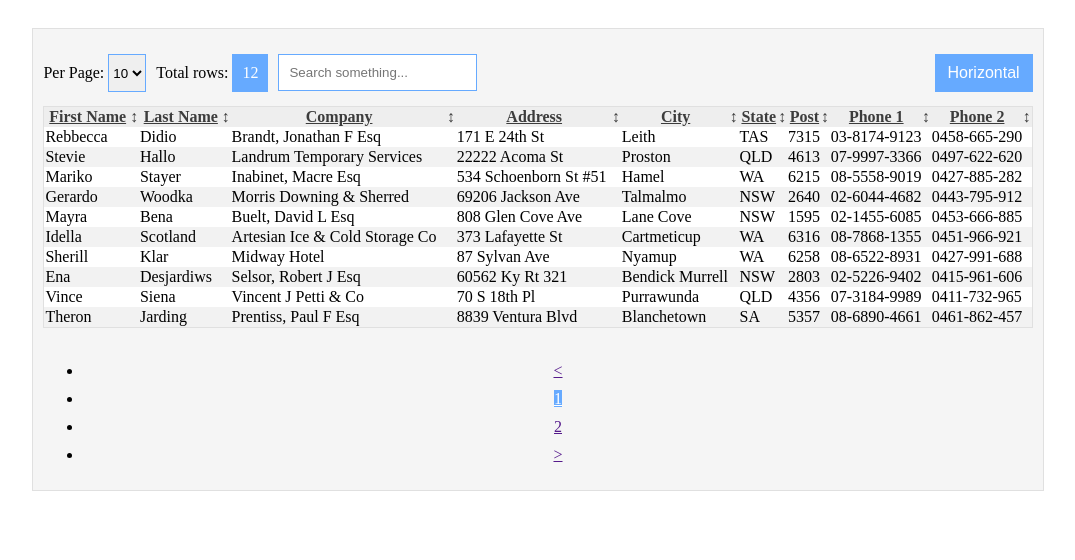
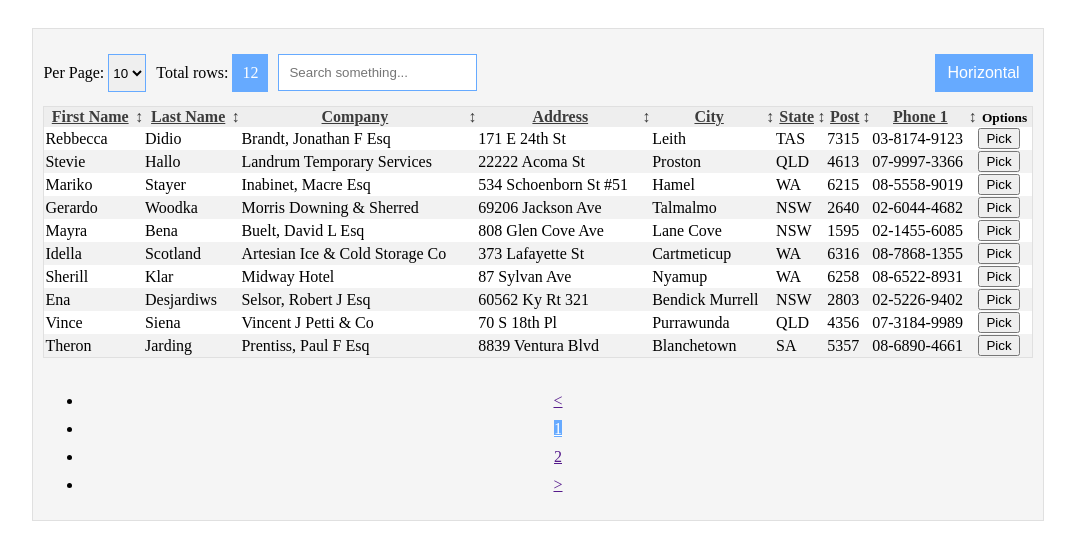
Before and after one commit to imanfattahi/gridvue2, a Vue app: page / in a window 1280 px wide. Shown: the top 560 px of the page, without its empty margins (102-1177 px from the left). Built offline with nearby package versions, Linux system fonts and the light colour scheme.

Commit message:
Pick item added

```diff
--- a/package.json
+++ b/package.json
@@ -1,6 +1,6 @@
 {
   "name": "gridvue2",
-  "version": "0.1.7",
+  "version": "0.1.9",
   "private": false,
   "main": "./dist/gridvue2.common.js",
   "module": "./dist/gridvue2.esm.js",
@@ -11,8 +11,8 @@
   },
   "scripts": {
     "serve": "vue-cli-service serve",
+    "lint": "vue-cli-service lint",
     "build": "vue-cli-service build",
-    "lint": "vue-cli-service lint",
     "build-bundle": "vue-cli-service build --target lib --name gridvue2 ./src/main.js"
   },
   "keywords": [
--- a/src/App.vue
+++ b/src/App.vue
@@ -10,7 +10,7 @@ export default {
   name: 'app',
   data: function () {
     return {
-      titles : ['First Name', 'Last Name', 'Company', 'Address', 'City', 'State', 'Post', 'Phone 1', 'Phone 2'],
+      titles : ['First Name', 'Last Name', 'Company', 'Address', 'City', 'State', 'Post', 'Phone 1'],
       config: {
         showTotal: true,
         pick: true,
@@ -55,8 +55,7 @@ export default {
           "city": "Leith",
           "state": "TAS",
           "post": 7315,
-          "phone1": "03-8174-9123",
-          "phone2": "0458-665-290"
+          "phone": "03-8174-9123"
         },
         {
           "first_name": "Stevie",
@@ -66,8 +65,7 @@ export default {
           "city": "Proston",
           "state": "QLD",
           "post": 4613,
-          "phone1": "07-9997-3366",
-          "phone2": "0497-622-620"
+          "phone": "07-9997-3366"
         },
         {
           "first_name": "Mariko",
@@ -77,8 +75,7 @@ export default {
           "city": "Hamel",
           "state": "WA",
           "post": 6215,
-          "phone1": "08-5558-9019",
-          "phone2": "0427-885-282"
+          "phone": "08-5558-9019"
         },
         {
           "first_name": "Gerardo",
@@ -88,8 +85,7 @@ export default {
           "city": "Talmalmo",
           "state": "NSW",
           "post": 2640,
-          "phone1": "02-6044-4682",
-          "phone2": "0443-795-912"
+          "phone": "02-6044-4682"
         },
         {
           "first_name": "Mayra",
@@ -99,8 +95,7 @@ export default {
           "city": "Lane Cove",
           "state": "NSW",
           "post": 1595,
-          "phone1": "02-1455-6085",
-          "phone2": "0453-666-885"
+          "phone": "02-1455-6085"
         },
         {
           "first_name": "Idella",
@@ -110,8 +105,7 @@ export default {
           "city": "Cartmeticup",
           "state": "WA",
           "post": 6316,
-          "phone1": "08-7868-1355",
-          "phone2": "0451-966-921"
+          "phone": "08-7868-1355"
         },
         {
           "first_name": "Sherill",
@@ -121,8 +115,7 @@ export default {
           "city": "Nyamup",
           "state": "WA",
           "post": 6258,
-          "phone1": "08-6522-8931",
-          "phone2": "0427-991-688"
+          "phone": "08-6522-8931"
         },
         {
           "first_name": "Ena",
@@ -132,8 +125,7 @@ export default {
           "city": "Bendick Murrell",
           "state": "NSW",
           "post": 2803,
-          "phone1": "02-5226-9402",
-          "phone2": "0415-961-606"
+          "phone": "02-5226-9402"
         },
         {
           "first_name": "Vince",
@@ -143,8 +135,7 @@ export default {
           "city": "Purrawunda",
           "state": "QLD",
           "post": 4356,
-          "phone1": "07-3184-9989",
-          "phone2": "0411-732-965"
+          "phone": "07-3184-9989"
         },
         {
           "first_name": "Theron",
@@ -154,8 +145,7 @@ export default {
           "city": "Blanchetown",
           "state": "SA",
           "post": 5357,
-          "phone1": "08-6890-4661",
-          "phone2": "0461-862-457"
+          "phone": "08-6890-4661"
         },
         {
           "first_name": "Amira",
@@ -165,8 +155,7 @@ export default {
           "city": "Rockside",
           "state": "QLD",
           "post": 4343,
-          "phone1": "07-8135-3271",
-          "phone2": "0478-867-289"
+          "phone": "07-8135-3271"
         },
         {
           "first_name": "Marica",
@@ -176,8 +165,7 @@ export default {
           "city": "Rosegarland",
           "state": "TAS",
           "post": 7140,
-          "phone1": "03-1174-6817",
-          "phone2": "0494-982-617"
+          "phone": "03-1174-6817"
         },
 
       ]
--- a/src/assets/scss/default.scss
+++ b/src/assets/scss/default.scss
@@ -108,3 +108,11 @@
   height: 35px;
   padding: 0 10px;
 }
+
+.gv-button {
+
+}
+
+.gv-picked td{
+  background: #00ff8c;
+}
--- a/src/components/GridVue/includes/grid-vue-head.vue
+++ b/src/components/GridVue/includes/grid-vue-head.vue
@@ -14,6 +14,9 @@
             </a>
             <span v-else v-html="title"></span>
         </th>
+      <th v-if="config.pick">
+        <small>Options</small>
+      </th>
     </tr>
     </thead>
 </template>
--- a/src/components/GridVue/includes/grid-vue-items.vue
+++ b/src/components/GridVue/includes/grid-vue-items.vue
@@ -1,7 +1,17 @@
 <template>
     <tbody>
+    <tr v-for="(item, index) in picked" v-bind:key="index + Math.random()" class="gv-picked">
+      <td v-for="(field, idx) in fields" v-bind:key="idx">{{ item[field] }}</td>
+      <td>
+        <button @click="drop(index)" type="button" class="gv-button">Picked</button>
+      </td>
+    </tr>
     <tr v-for="(item, index) in items" v-bind:key="index">
         <td v-for="(field, idx) in fields" v-bind:key="idx">{{ item[field] }}</td>
+      <!-- Picked-->
+      <td v-if="config.pick">
+        <button @click="pick(item)" type="button" class="gv-button">Pick</button>
+      </td>
     </tr>
     </tbody>
 </template>
@@ -14,7 +24,20 @@
         name: "grid-vue-items",
         props: [
             'config', 'items', 'fields'
-        ]
+        ],
+      data: function () {
+        return {
+          picked: []
+        }
+      },
+      methods: {
+        pick (item) {
+          this.picked.push(Object.assign({}, item))
+        },
+        drop (index) {
+          this.picked.splice(index, 1)
+        }
+      }
     }
 </script>
 
```
